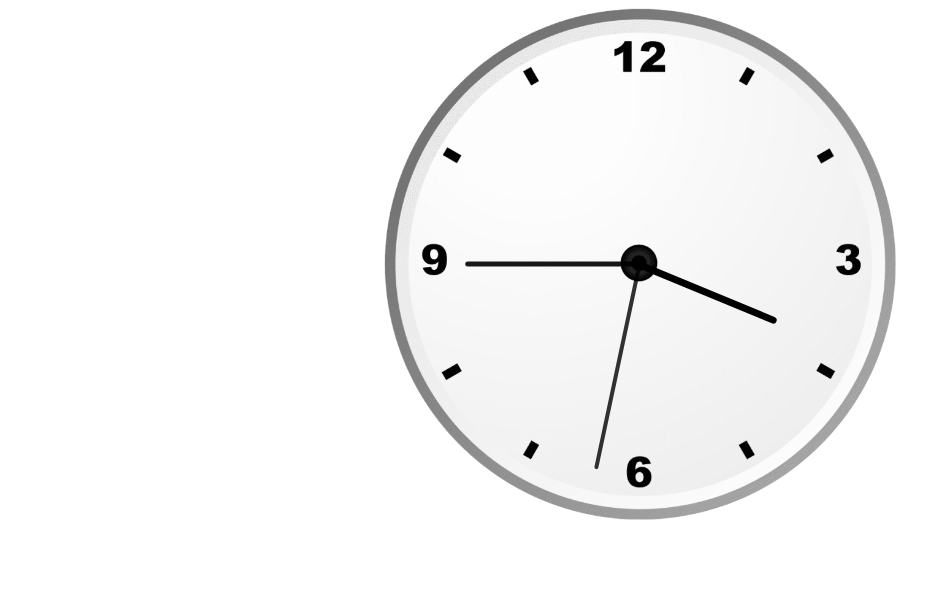
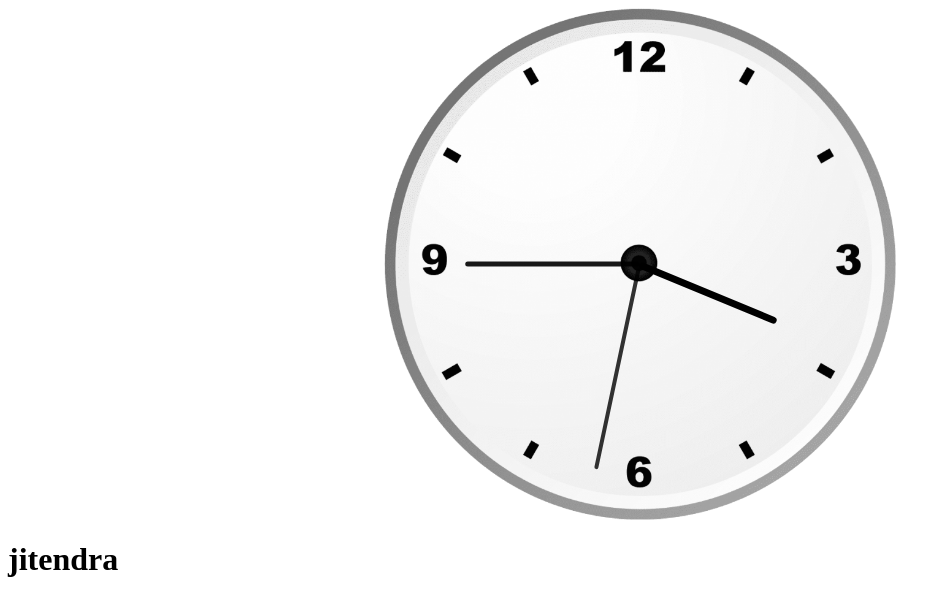
Before and after one commit to usjitendra/jitu, a plain HTML site: page index.html in a window 1280 px wide. Shown: the whole page, without its empty margins (0-952 px from the left). Drawn offline with Linux system fonts and the light colour scheme.

Commit message:
Update index.html
add code

```diff
--- a/index.html
+++ b/index.html
@@ -16,5 +16,5 @@
     <script src="scrept.js"></script>
 </body>
 </html>
-
+<h1>jitendra</h1>
 <!-- jitendra -->
```
